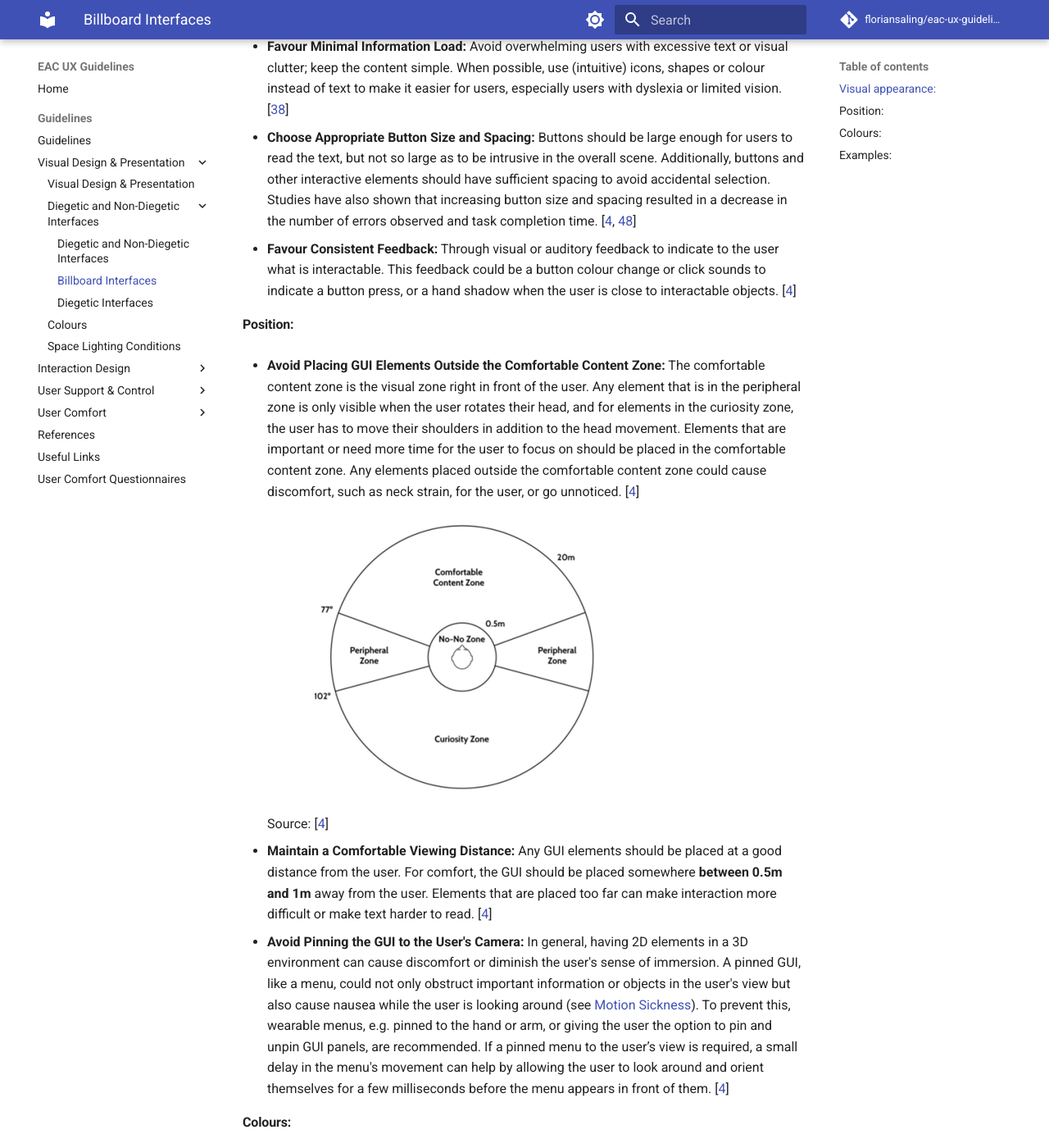
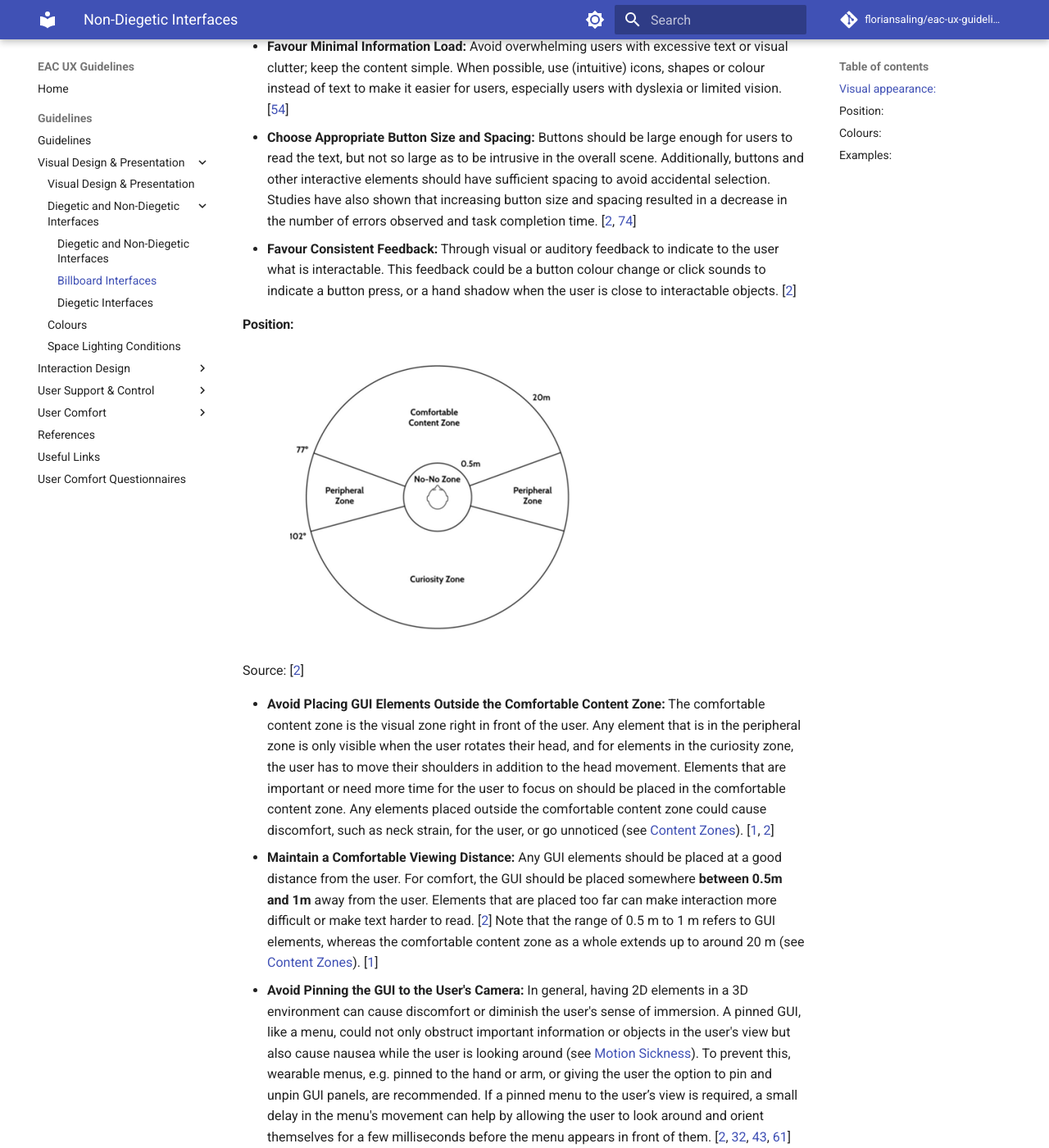
Before and after one commit to floriansaling/eac-ux-guidelines, an MkDocs documentation site: the page built from docs/Graphical-User-Interface.md, in a window 1280 px wide and 1400 px high, scrolled down 867 px. Shown: the whole window at 82% size. Built offline with MkDocs 1.6.1 and Material for MkDocs 9.7.7, drawn with Linux system fonts in a browser that asks for light colours; comment, search, counter and statistics services are not loaded; some of the changed text lies outside the part shown.

Commit message:
Update Graphical-User-Interface.md
updated citations from paper

```diff
--- a/docs/Graphical-User-Interface.md
+++ b/docs/Graphical-User-Interface.md
@@ -1,5 +1,5 @@
 ---
-title: Billboard Interfaces
+title: Non-Diegetic Interfaces
 ---
 <table>
 <tr>
@@ -34,35 +34,34 @@ Good GUI design can make an application easier, more comfortable, and more enjoy
 
 #### Visual appearance:
 
-* **Favour Rounded Corners:** Users tend to prefer shapes with rounded corners, which can make interfaces feel more approachable and visually pleasant. \[[38](References.md#ref-38)\]
-* **Simple and Symmetrical Shapes:** Symmetrical shapes are recognised more quickly than asymmetrical ones. Avoid overly complex or visually busy shapes, as they can distract users or complicate interaction. \[[38](References.md#ref-38)\]
-* **Avoid Floating Elements:** Having borders around UI elements such as buttons and text makes it easier for users to read. It will be clear to the user what belongs to the GUI, e.g. a menu, and what does not. Users will also find it easier to select elements when they are part of the same enclosed environment, which can reduce physical motion and eye strain. \[[33](References.md#ref-33), [48](References.md#ref-48)\]
-* **Favour Minimal Information Load:** Avoid overwhelming users with excessive text or visual clutter; keep the content simple. When possible, use (intuitive) icons, shapes or colour instead of text to make it easier for users, especially users with dyslexia or limited vision. \[[38](References.md#ref-38)\]
-* **Choose Appropriate Button Size and Spacing:** Buttons should be large enough for users to read the text, but not so large as to be intrusive in the overall scene. Additionally, buttons and other interactive elements should have sufficient spacing to avoid accidental selection. Studies have also shown that increasing button size and spacing resulted in a decrease in the number of errors observed and task completion time. \[[4](References.md#ref-4), [48](References.md#ref-48)\]
-* **Favour Consistent Feedback:** Through visual or auditory feedback to indicate to the user what is interactable. This feedback could be a button colour change or click sounds to indicate a button press, or a hand shadow when the user is close to interactable objects. \[[4](References.md#ref-4)\]
+* **Favour Rounded Corners:** Users tend to prefer shapes with rounded corners, which can make interfaces feel more approachable and visually pleasant. \[[54](References.md#ref-54)\]
+* **Simple and Symmetrical Shapes:** Symmetrical shapes are recognised more quickly than asymmetrical ones. Avoid overly complex or visually busy shapes, as they can distract users or complicate interaction. \[[54](References.md#ref-54)\]
+* **Avoid Floating Elements:** Having borders around UI elements such as buttons and text makes it easier for users to read. It will be clear to the user what belongs to the GUI, e.g. a menu, and what does not. Users will also find it easier to select elements when they are part of the same enclosed environment, which can reduce physical motion and eye strain. \[[43](References.md#ref-43), [74](References.md#ref-74)\]
+* **Favour Minimal Information Load:** Avoid overwhelming users with excessive text or visual clutter; keep the content simple. When possible, use (intuitive) icons, shapes or colour instead of text to make it easier for users, especially users with dyslexia or limited vision. \[[54](References.md#ref-54)\]
+* **Choose Appropriate Button Size and Spacing:** Buttons should be large enough for users to read the text, but not so large as to be intrusive in the overall scene. Additionally, buttons and other interactive elements should have sufficient spacing to avoid accidental selection. Studies have also shown that increasing button size and spacing resulted in a decrease in the number of errors observed and task completion time. \[[2](References.md#ref-2), [74](References.md#ref-74)\]
+* **Favour Consistent Feedback:** Through visual or auditory feedback to indicate to the user what is interactable. This feedback could be a button colour change or click sounds to indicate a button press, or a hand shadow when the user is close to interactable objects. \[[2](References.md#ref-2)\]
 
 #### Position:
 
-* **Avoid Placing GUI Elements Outside the Comfortable Content Zone:** The comfortable content zone is the visual zone right in front of the user. Any element that is in the peripheral zone is only visible when the user rotates their head, and for elements in the curiosity zone, the user has to move their shoulders in addition to the head movement. Elements that are important or need more time for the user to focus on should be placed in the comfortable content zone. Any elements placed outside the comfortable content zone could cause discomfort, such as neck strain, for the user, or go unnoticed. \[[4](References.md#ref-4)\]
+![image.png](/eac-ux-guidelines/uploads/05f90548cf6e8bc69c4b89fa5a9a688b/image.png){width="453"}
 
-    ![image.png](/eac-ux-guidelines/uploads/05f90548cf6e8bc69c4b89fa5a9a688b/image.png){width="453"}
+Source: \[[2](References.md#ref-2)\]
 
-    Source: \[[4](References.md#ref-4)\]
-
-* **Maintain a Comfortable Viewing Distance:** Any GUI elements should be placed at a good distance from the user. For comfort, the GUI should be placed somewhere **between 0.5m and 1m** away from the user. Elements that are placed too far can make interaction more difficult or make text harder to read. \[[4](References.md#ref-4)\]
-* **Avoid Pinning the GUI to the User's Camera:** In general, having 2D elements in a 3D environment can cause discomfort or diminish the user's sense of immersion. A pinned GUI, like a menu, could not only obstruct important information or objects in the user's view but also cause nausea while the user is looking around (see [Motion Sickness](Motion-Sickness.md)). To prevent this, wearable menus, e.g. pinned to the hand or arm, or giving the user the option to pin and unpin GUI panels, are recommended. If a pinned menu to the user’s view is required, a small delay in the menu's movement can help by allowing the user to look around and orient themselves for a few milliseconds before the menu appears in front of them. \[[4](References.md#ref-4)\]
+* **Avoid Placing GUI Elements Outside the Comfortable Content Zone:** The comfortable content zone is the visual zone right in front of the user. Any element that is in the peripheral zone is only visible when the user rotates their head, and for elements in the curiosity zone, the user has to move their shoulders in addition to the head movement. Elements that are important or need more time for the user to focus on should be placed in the comfortable content zone. Any elements placed outside the comfortable content zone could cause discomfort, such as neck strain, for the user, or go unnoticed (see [Content Zones](Content-Zones.md)). \[[1](References.md#ref-1), [2](References.md#ref-2)\]
+* **Maintain a Comfortable Viewing Distance:** Any GUI elements should be placed at a good distance from the user. For comfort, the GUI should be placed somewhere **between 0.5m and 1m** away from the user. Elements that are placed too far can make interaction more difficult or make text harder to read. \[[2](References.md#ref-2)\] Note that the range of 0.5 m to 1 m refers to GUI elements, whereas the comfortable content zone as a whole extends up to around 20 m (see [Content Zones](Content-Zones.md)). \[[1](References.md#ref-1)\]
+* **Avoid Pinning the GUI to the User's Camera:** In general, having 2D elements in a 3D environment can cause discomfort or diminish the user's sense of immersion. A pinned GUI, like a menu, could not only obstruct important information or objects in the user's view but also cause nausea while the user is looking around (see [Motion Sickness](Motion-Sickness.md)). To prevent this, wearable menus, e.g. pinned to the hand or arm, or giving the user the option to pin and unpin GUI panels, are recommended. If a pinned menu to the user’s view is required, a small delay in the menu's movement can help by allowing the user to look around and orient themselves for a few milliseconds before the menu appears in front of them. \[[2](References.md#ref-2), [32](References.md#ref-32), [43](References.md#ref-43), [61](References.md#ref-61)\]
 
 #### Colours:
 
-* **Avoid Full Opacity:** Set GUI elements to a slight transparency so the user can see the outlines of objects behind the GUI. But do not make it too transparent, which could reduce readability. \[[33](References.md#ref-33)\]
-* **Use a Small Colour Plate:** Too many colour shades can overwhelm users and make text harder to read. \[[4](References.md#ref-4), [48](References.md#ref-48)\]
-* **Favour Dark Mode:** Dark mode, light letters on dark background, induces significantly lower visual fatigue than light mode, dark letters on bright background. Additionally, studies have shown that dark mode is often preferred over light mode (see [Visual Fatigue](Visual-Fatigue.md)). \[[17](References.md#ref-17)\]
-* **Use Vivid Colours Appropriately:** Use vivid colours for important content to draw the user and to gain their attention. But avoid using vivid colours for elements in the peripheral zone, as they could unnecessarily distract them. \[[48](References.md#ref-48)\]
-* Check out the sections [Colours](Colours.md) and [Visual Fatigue](Visual-Fatigue.md) for more guidance.
+* **Avoid Full Opacity:** Set GUI elements to a slight transparency so the user can see the outlines of objects behind the GUI. But do not make it too transparent, which could reduce readability. \[[43](References.md#ref-43)\]
+* **Use a Small Colour Plate:** Too many colour shades can overwhelm users and make text harder to read. \[[2](References.md#ref-2), [74](References.md#ref-74)\]
+* **Favour Dark Mode:** Dark mode, light letters on dark background, induces significantly lower visual fatigue than light mode, dark letters on bright background. Additionally, studies have shown that dark mode is often preferred over light mode (see [Visual Fatigue](Visual-Fatigue.md)). \[[18](References.md#ref-18)\]
+* **Use Vivid Colours Appropriately:** Use vivid colours for important content to draw the user and to gain their attention. But avoid using vivid colours for elements in the peripheral zone, as they could unnecessarily distract them. \[[2](References.md#ref-2), [74](References.md#ref-74)\]
+* Check out the sections [Colours ](Colours.md)and [Visual Fatigue](Visual-Fatigue.md) for more guidance.
 
 #### Examples:
 
-**Negative Example:** \[[33](References.md#ref-33)\]
+**_Negative_ Example:** \[[43](References.md#ref-43)\]
 
 ![image.png](/eac-ux-guidelines/uploads/b52bc9816ba24aa42a2fcb6d292d6d82/image.png)
 
```
